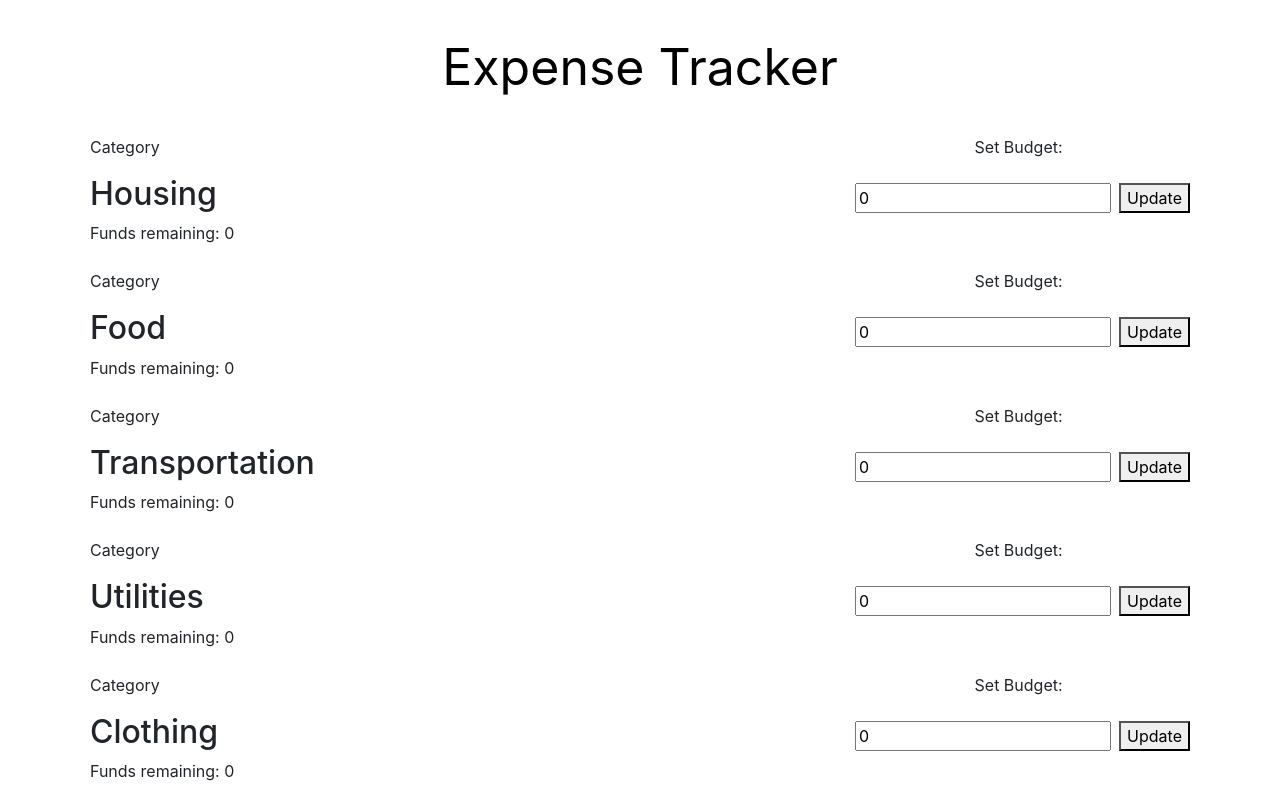
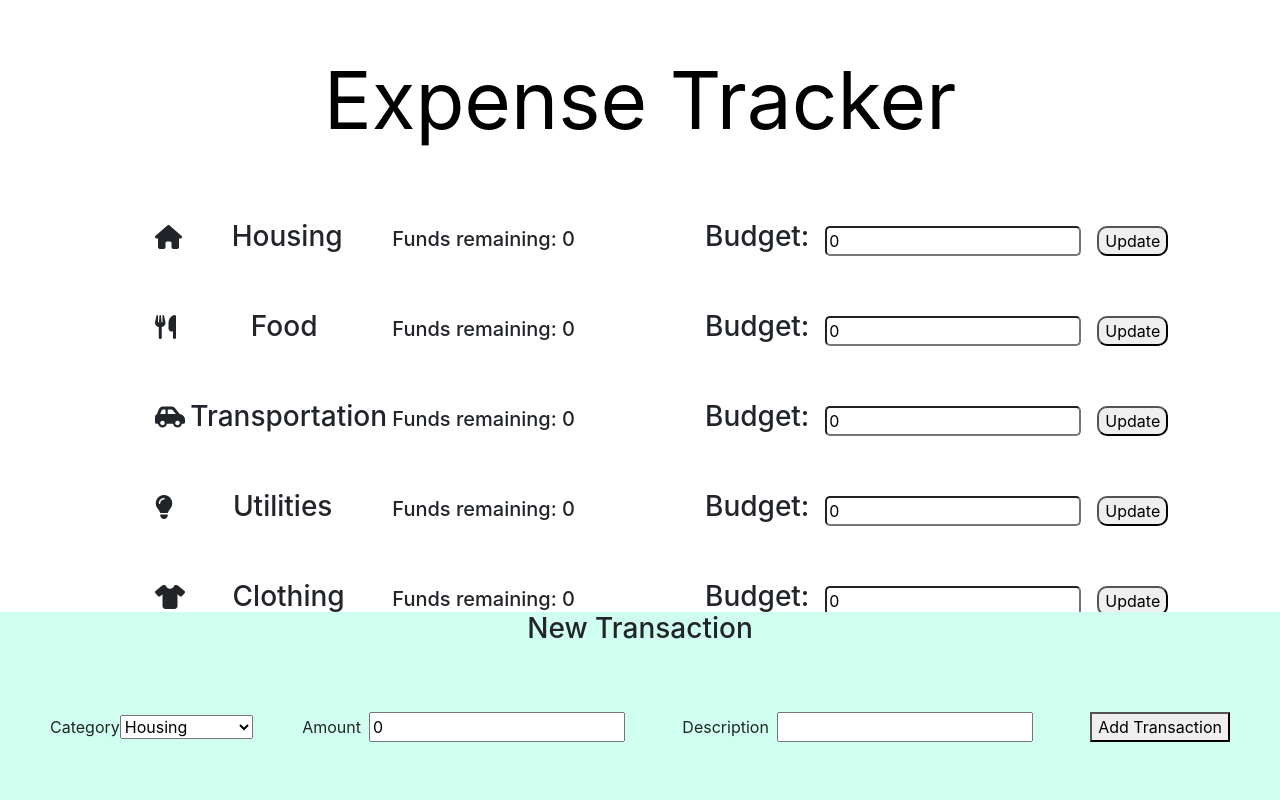
Before and after one commit to sorina3194/Expense-Tracker, a React (Create React App) app: page / in a window 1280 px wide. Shown: the top 800 px of the page. Built offline with nearby package versions, Linux system fonts and the light colour scheme.

Commit message:
add css for budget list and fixed form for new transaction

```diff
--- a/package.json
+++ b/package.json
@@ -3,6 +3,11 @@
   "version": "0.1.0",
   "private": true,
   "dependencies": {
+    "@fortawesome/fontawesome-svg-core": "^6.5.1",
+    "@fortawesome/free-brands-svg-icons": "^6.5.1",
+    "@fortawesome/free-regular-svg-icons": "^6.5.1",
+    "@fortawesome/free-solid-svg-icons": "^6.5.1",
+    "@fortawesome/react-fontawesome": "^0.2.0",
     "@reduxjs/toolkit": "^2.1.0",
     "@testing-library/jest-dom": "^5.17.0",
     "@testing-library/react": "^13.4.0",
--- a/public/index.html
+++ b/public/index.html
@@ -5,6 +5,7 @@
     <link rel="icon" href="%PUBLIC_URL%/favicon.ico" />
     <meta name="viewport" content="width=device-width, initial-scale=1" />
     <meta name="theme-color" content="#000000" />
+    <script src="https://kit.fontawesome.com/8344064d47.js" crossorigin="anonymous"></script>
     <meta
       name="description"
       content="Web site created using create-react-app"
@@ -28,6 +29,5 @@
   <body>
     <noscript>You need to enable JavaScript to run this app.</noscript>
     <div id="root"></div>
-
   </body>
 </html>
--- a/src/app/App.css
+++ b/src/app/App.css
@@ -1,33 +1,16 @@
 .App {
   text-align: center;
-}
-
-.App-logo {
-  height: 40vmin;
-  pointer-events: none;
-}
-
-@media (prefers-reduced-motion: no-preference) {
-  .App-logo {
-    animation: App-logo-spin infinite 20s linear;
-  }
+  position: relative;
+  height: 100vh;
 }
 
 .App-header {
   display: flex;
+  flex-shrink: 0;
   flex-direction: column;
   align-items: center;
   justify-content: center;
-  font-size: 50px;
+  font-size: 80px;
   color: rgb(0, 0, 0);
-  margin: 30px;
+  margin: 40px;
 }
-
-@keyframes App-logo-spin {
-  from {
-    transform: rotate(0deg);
-  }
-  to {
-    transform: rotate(360deg);
-  }
-}
--- a/src/app/App.js
+++ b/src/app/App.js
@@ -4,6 +4,7 @@ import "./App.css";
 import { store } from "./store";
 import Transactions from "../containers/transaction/Transactions";
 import TransactionForm from "../containers/transaction/TransactionForm";
+
 
 function App() {
   return (
--- a/src/containers/budget/Budget.js
+++ b/src/containers/budget/Budget.js
@@ -1,11 +1,25 @@
 import React, { useState } from "react";
-import { useSelector, useDispatch } from "react-redux";
+import { useDispatch } from "react-redux";
 import { editBudget } from "./budgetSlice";
 import "./budget.css";
+
+const budgetIcons = {
+  Housing: "fa-solid fa-house fa-xl",
+  Food: "fa-solid fa-utensils fa-xl",
+  Transportation: "fa-solid fa-car-side fa-xl",
+  Utilities: "fa-solid fa-lightbulb fa-xl",
+  Clothing: "fa-solid fa-shirt fa-xl",
+  Healthcare: "fa-solid fa-house-medical fa-xl",
+  Personal: "fa-solid fa-star fa-xl",
+  Education: "fa-solid fa-book fa-xl",
+  Entertainment: "fa-solid fa-dice fa-xl",
+  // Add more categories and icons as needed
+};
 
 const Budget = ({ budget }) => {
   const dispatch = useDispatch();
   const [amount, setAmount] = useState(budget.amount);
+  const iconClass = budgetIcons[budget.category];
 
   const handleEdit = (e) => {
     e.preventDefault();
@@ -16,21 +30,21 @@ const Budget = ({ budget }) => {
     <div id="budget-container" className="m-2">
       <div id="budget-list">
         <div className="category-container">
-          <p>Category</p>
-          <h2 className="budget-category">{budget.category}</h2>
-          <p className="budget-amount">Funds remaining: {budget.amount}</p>
+          <i className={iconClass}></i>
+          <h3 className="budget-category">{budget.category}</h3>
+          <h5 className="budget-amount">Funds remaining: {budget.amount}</h5>
         </div>
-        <form onSubmit={handleEdit}>
-          <p>Set Budget:</p>
+        <form className="budgetForm" onSubmit={handleEdit}>
+          <h3>Budget:</h3>
           <input
-            className="m-2"
+            className="m-3"
             type="number"
             placeholder="0"
             value={amount}
             onChange={(e) => setAmount(e.currentTarget.value)}
             step="1"
           />
-          <button>Update</button>
+          <button className="updateButton">Update</button>
         </form>
       </div>
     </div>
--- a/src/containers/budget/Budgets.js
+++ b/src/containers/budget/Budgets.js
@@ -7,11 +7,11 @@ import Budget from "./Budget";
 const Budgets = () => {
   const budgets = useSelector(selectBudgets);
   return (
-    <ul className="container-lg ">
-      {budgets.map((budget) => (
+    <div className="container-lg">
+      {budgets.map((budget, index) => (
         <Budget budget={budget} key={budget.category} />
       ))}
-    </ul>
+    </div>
   );
 };
 
--- a/src/containers/budget/budget.css
+++ b/src/containers/budget/budget.css
@@ -1,11 +1,29 @@
 #budget-list {
   display: flex;
-  justify-content: space-between;
+  justify-content: space-around;
+  align-items: center;
 }
 
 .category-container {
   display: flex;
-  justify-content: start;
-  flex-direction: column;
-  text-align: left;
+  align-items: baseline;
+  width: 40%;
+  justify-content: space-between;
+  padding: 10px;
 }
+
+.budgetForm {
+  display: flex;
+  justify-content: space-between;
+  align-items: center;
+  width: 40%;
+  padding: 10px;
+}
+
+.m-3 {
+  border-radius: 5px;
+}
+
+.updateButton {
+  border-radius: 10px;
+}
--- a/src/containers/budget/budgetSlice.js
+++ b/src/containers/budget/budgetSlice.js
@@ -14,7 +14,9 @@ export const CATEGORIES = [
   "Personal",
   "Education",
   "Entertainment",
+
 ];
+
 const initialState = CATEGORIES.map((category) => ({
   category: category,
   amount: 0,
--- a/src/containers/transaction/TransactionForm.js
+++ b/src/containers/transaction/TransactionForm.js
@@ -6,9 +6,9 @@ import { v4 as uuidv4 } from "uuid";
 const TransactionForm = () => {
   console.log(CATEGORIES);
   const dispatch = useDispatch();
-  const [ category, setCategory ] = useState(CATEGORIES[0]);
-  const [ amount, setAmount ] = useState(0);
-  const [ description, setDescription ] = useState("");
+  const [category, setCategory] = useState(CATEGORIES[0]);
+  const [amount, setAmount] = useState(0);
+  const [description, setDescription] = useState("");
 
   const handleAddingTransaction = (e) => {
     e.preventDefault();
@@ -27,10 +27,10 @@ const TransactionForm = () => {
 
   return (
     <div className="new-transaction-container">
-      <h3>New Transaction</h3>
-      <form onSubmit={handleAddingTransaction}>
-        <div className="form-wrapper">
-          <div className="category-container">
+      <form className="transaction-form" onSubmit={handleAddingTransaction}>
+        <h3>New Transaction</h3>
+        <div className="form-body">
+          <div className="category">
             <label htmlFor="category">Category</label>
             <select
               id="category"
@@ -67,8 +67,8 @@ const TransactionForm = () => {
               onChange={(e) => setDescription(e.currentTarget.value)}
             />
           </div>
+          <button>Add Transaction</button>
         </div>
-        <button>Add Transaction</button>
       </form>
     </div>
   );
--- a/src/containers/transaction/transactions.css
+++ b/src/containers/transaction/transactions.css
@@ -0,0 +1,17 @@
+.form-body {
+  display: flex;
+  justify-content: space-between;
+  align-items: center;
+  padding: 50px;
+}
+.transaction-form {
+  position: fixed;
+  bottom: 0;
+  left: 0;
+  right: 0;
+  background-color: rgb(208, 255, 239);
+}
+
+.new-transaction {
+  border: solid 5px blue;
+}
```
Also changed, not shown: 1 other file (tests, documents, lock files or other folders).
